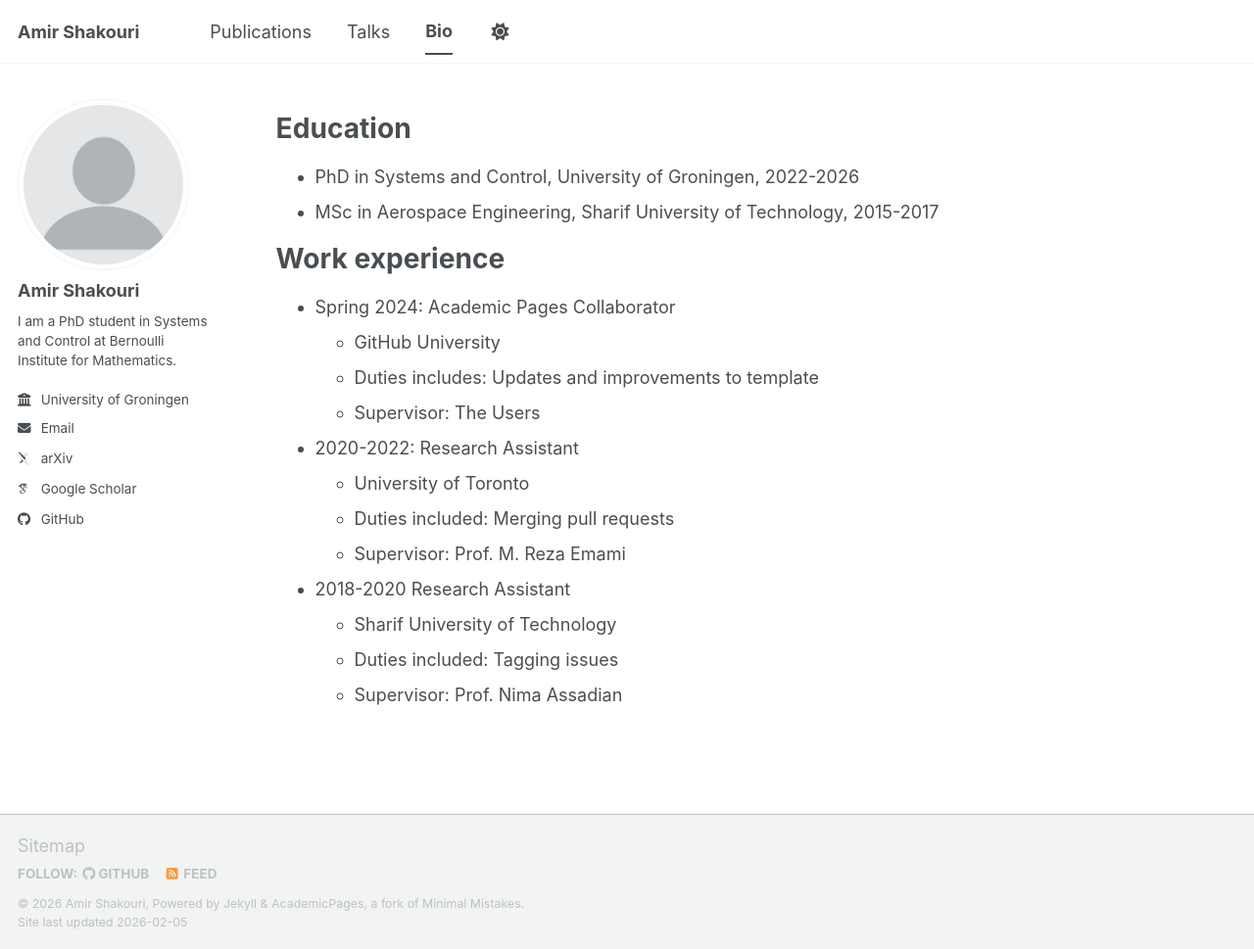
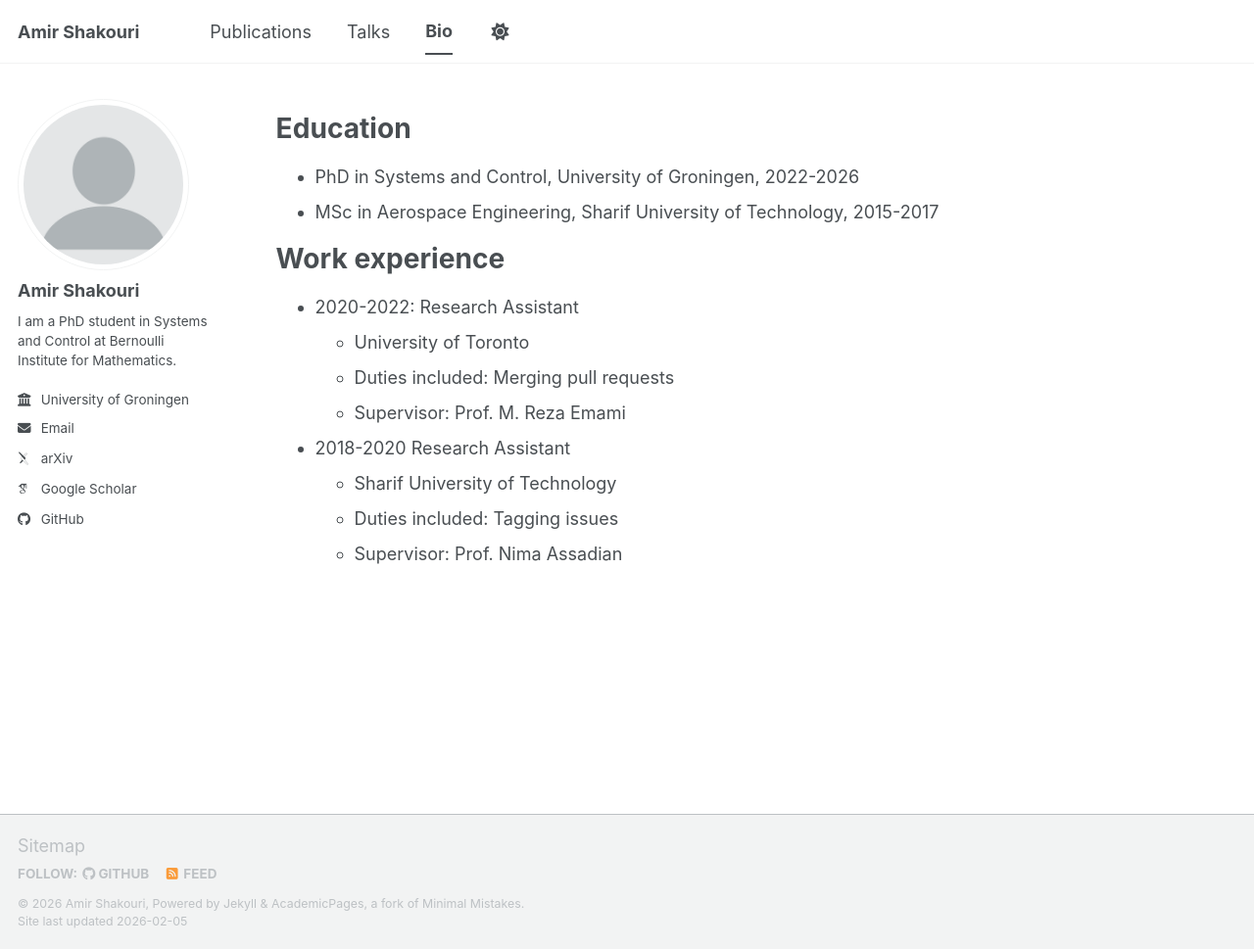
Before and after one commit to a-shakouri/a-shakouri.github.io, a Jekyll site: the page built from _pages/cv.md, in a window 1280 px wide and 969 px high. Shown: the whole window at 98% size. Built offline with Jekyll 4.4.1, drawn with Linux system fonts in a browser that asks for light colours; some web fonts are replaced; a script bundle is joined from its source files by our own code; library files that are not in the unit come from our copies.

Commit message:
Update cv.md

```diff
--- a/_pages/cv.md
+++ b/_pages/cv.md
@@ -16,10 +16,6 @@ Education
 
 Work experience
 ======
-* Spring 2024: Academic Pages Collaborator
-  * GitHub University
-  * Duties includes: Updates and improvements to template
-  * Supervisor: The Users
 
 * 2020-2022: Research Assistant
   * University of Toronto
```
